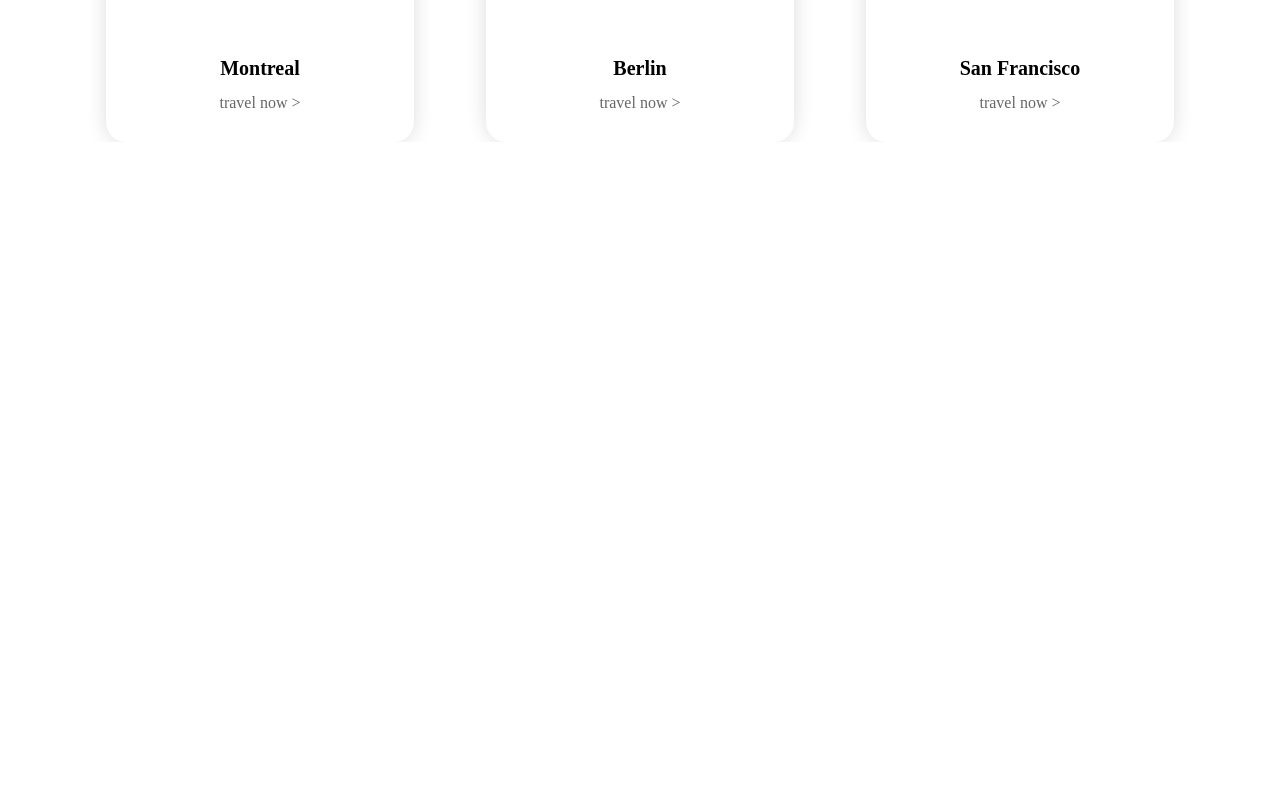
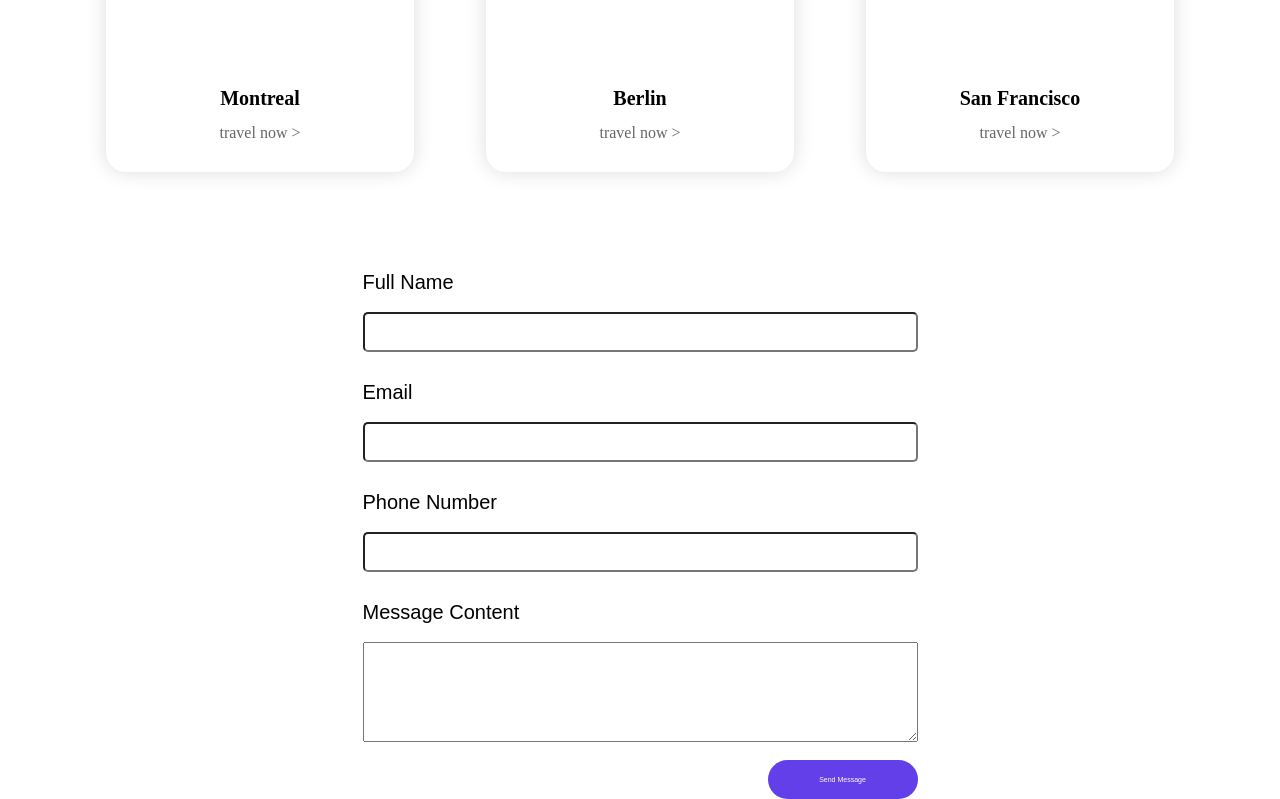
Before and after one commit to Saeed-jlnsi/Travel, a Vue app: page / in a window 1280 px wide. Shown: the part 901-1700 px from the top of the page. Before the commit the page ends 1043 px from the top, so only its background shows below. Built offline with nearby package versions, Linux system fonts and the light colour scheme; a web font is replaced by a local one.

Commit message:
Change button component & work on the form contact

```diff
--- a/src/components/Box/box.scss
+++ b/src/components/Box/box.scss
@@ -1,7 +1,7 @@
 @import '../../assets/css/vars/vars';
 
 .boxes {
-    margin-top:100px;
+    margin-top:130px;
     .singleBox {
         display: table;
         width: 27%;
--- a/src/components/Button/Button.vue
+++ b/src/components/Button/Button.vue
@@ -1,8 +1,17 @@
 <template>
     <div >
-        <button :class="$style.btn">Let's Go!</button>
+        <button :class="$style.btn">
+            <slot>Button</slot>
+        </button>
     </div>
 </template>
+
+<script>
+    export default {
+        props: ['btnLabel']
+    }
+</script>
+
 
 <style lang="scss" module>
     @import './button';
--- /dev/null
+++ b/src/components/CustomInput/CustomInput.vue
@@ -0,0 +1,26 @@
+<template>
+    <div :class="[$style.customInput,className]">
+        <label v-if="label" for="">{{label}}</label>
+        <div v-if="validation" :class="$style.validation">!</div>
+        <div :class="$style.input">
+            <span v-if="icon" :class="icon"></span>
+            <input :name="name" :class="invalidClass" type="text" :placeholder="placeHolder" @input="onInput" :value="value" autocomplete="on">
+        </div>
+    </div>
+</template>
+
+<script>
+    export default {
+        props: ['label'],
+        data() {
+            return {
+
+            }
+        }
+    }
+</script>
+
+
+<style lang="scss" module>
+    @import  './custominput.scss';
+</style>
--- /dev/null
+++ b/src/components/CustomInput/custominput.scss
@@ -0,0 +1,13 @@
+@import '../../assets/css/vars/vars';
+
+.customInput {
+
+    input {
+        width: 100%;
+        height: 40px;
+        border-radius: 5px;
+        margin-bottom: 30px;
+        font-size: 110%;
+        padding: 5px 5px;
+    }
+}
--- a/src/components/Header/header.scss
+++ b/src/components/Header/header.scss
@@ -13,7 +13,7 @@
             background-color: orangered;
             box-shadow: 0 0 50px orangered;
             font-weight: bold;
-            padding: 10px;
+            // padding: 10px;
             color: white;
             border-radius: 25px;
 
--- a/src/components/menu/menu.scss
+++ b/src/components/menu/menu.scss
@@ -5,6 +5,7 @@
     line-height: 100px;
 
     @media only screen and (max-width: 576px) {
+
     }
 
     ul li {
--- a/src/views/Home.vue
+++ b/src/views/Home.vue
@@ -1,7 +1,9 @@
 <template>
     <div class="bootstrap-wrapper">
       <div class="container">
+
             <app-header></app-header>
+
             <div class="row" :class="$style.content">
                   <div :class="$style.heroText">
                     <span style="color: grey">Your</span><br/>
@@ -9,24 +11,48 @@
                     <span style="color: grey;"> map </span>
                     <span style="color:orangered">to</span><br/>
                     <span style="color:orangered; float:right;">KISH</span><br/>
-                    <app-button></app-button>
+                    <app-button>Let's Go!</app-button>
                   </div>
                   <div class="main-image float-right">
                     <img :src="image" alt="">
                   </div>
             </div>
-            <div :class="$style.gallery">
-              <div class="col-lg-7">
-                <div class="col-lg-3"></div>
-                <div class="col-lg-1"></div>
-                <div class="col-lg-3"></div>
+
+            <app-box></app-box>
+
+            <!-- CONTACT FORM: START -->
+            <div :class="$style.contactForm">
+              <div>
+                  <app-custom-input
+                      label="Full Name"
+                      :class="$style.name"
+                      v-model="contactData.name"
+                  ></app-custom-input>
               </div>
-              <div class="col-lg-3">
+              <div>
+                  <app-custom-input
+                      label="Email"
+                      :class="$style.email"
+                      v-model="contactData.email"
+                  ></app-custom-input>
+                  <app-custom-input
+                      label="Phone Number"
+                      :class="$style.phone"
+                      v-model="contactData.phone"
+                  ></app-custom-input>
               </div>
+              <div>
+                  <label for="body">Message Content</label>
+                  <textarea v-model="contactData.comment" :class="$style.textArea" name="body" id="" cols="30" rows="3">
+                  </textarea>
+              </div>
+              <app-button @click.native="submit" color="regular" :className="$style.confBtn">Send Message</app-button>
             </div>
-            <app-box></app-box>
+            <!-- CONTACT FORM: END -->
+
             <app-footer></app-footer>
-      </div>
+
+        </div>
       </div>
 </template>
 
@@ -36,19 +62,24 @@ import Header from '../components/Header/Header.vue';
 import Footer from '../components/Footer/Footer.vue';
 import Box from '../components/Box/Box.vue'
 import Button from '../components/Button/Button.vue';
+import CustomInput from '../components/CustomInput/CustomInput.vue';
 
 export default {
   name: 'Home',
   data() {
     return {
-      image:require('@/assets/image/main-image.png')
+      image:require('@/assets/image/main-image.png'),
+      contactData: {},
+      label: '',
+      btnLabel: ''
     }
   },
   components: {
     appHeader: Header,
     appFooter: Footer,
     appBox: Box,
-    appButton: Button
+    appButton: Button,
+    appCustomInput : CustomInput
   }
 }
 </script>
--- a/src/views/home.scss
+++ b/src/views/home.scss
@@ -1,11 +1,9 @@
 
 html {
-    * {
-    box-sizing: border-box;
-    }
     body {
         font-family: Railway,sans-serif;
         font-size: 20px;
+
         .content {
             display: flex;
             flex-direction: row;
@@ -28,5 +26,23 @@ html {
                 }
             }
         }
+
+        .contactForm {
+            width: 50%;
+            margin: 100px auto 0 auto;
+
+            label {
+                display: block;
+                margin-bottom: 20px;
+            }
+
+            textarea {
+                width: 100%;
+                height: 100px;
+                font-size: 110%;
+                padding: 5px 5px;
+            }
+
+        }
     }
 }
```
